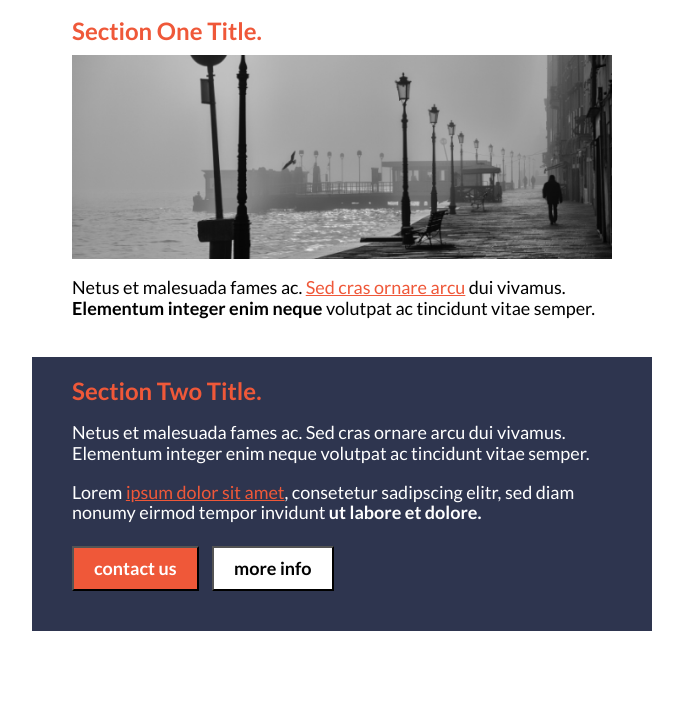
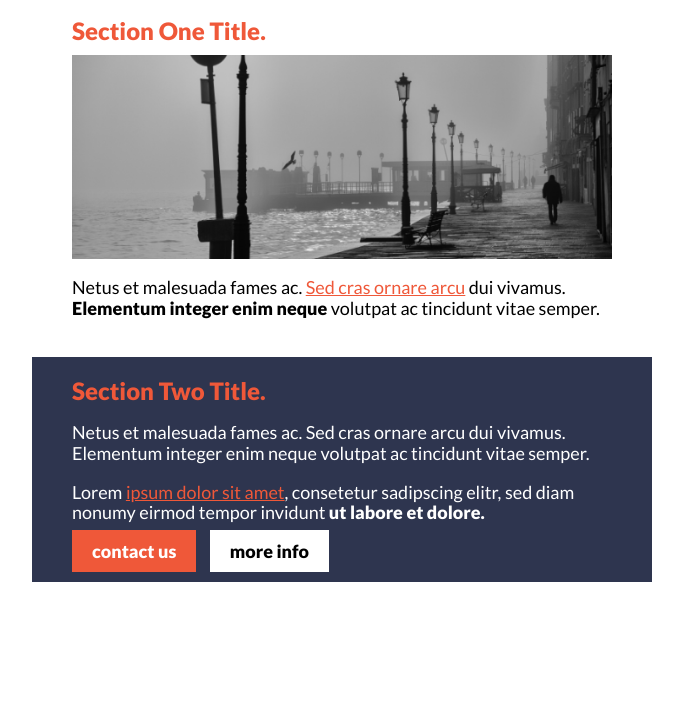
Before and after one commit to mf-dlcz/cssPractice, a website built with Vite: page index.html in a window 1280 px wide. Shown: the part 84-800 px from the top of the page, without its empty margins (298-981 px from the left). Built offline with nearby package versions, Linux system fonts and the light colour scheme.

Commit message:
Updated the layout of my code

```diff
--- a/index.html
+++ b/index.html
@@ -9,7 +9,7 @@
 		<link rel="preconnect" href="https://fonts.googleapis.com" />
 		<link rel="preconnect" href="https://fonts.gstatic.com" crossorigin />
 		<link
-			href="https://fonts.googleapis.com/css2?family=Lato:wght@400;700&display=swap"
+			href="https://fonts.googleapis.com/css2?family=Lato:wght@400;900&display=swap"
 			rel="stylesheet"
 		/>
 		<link
@@ -20,18 +20,26 @@
 		<title>CSS is a lot of fun</title>
 	</head>
 	<body>
+		<header>
+			<div class="container">
 				<h1 id="title">CSS is a lot of fun</h1>
+			</div>
+		</header>
+
 		<section class="section-one">
+			<div class="container">
 				<h2 class="section-title">Section One Title.</h2>
-			<img src="/images/boardwalk.png" class="section-one-img" />
+				<img src="/images/boardwalk.png" alt="person walking on boardwalk" class="section-one-img" />
 
 				<p>
 					Netus et malesuada fames ac. <a href="#" class="section-link">Sed cras ornare arcu</a> dui vivamus.
 					<span class="bold">Elementum integer enim neque</span> volutpat ac tincidunt vitae semper.
 				</p>
+			</div>
 		</section>
 
 		<section class="section-two">
+			<div class="container">
 				<h2 class="section-title">Section Two Title.</h2>
 
 				<p>
@@ -43,9 +51,9 @@
 					Lorem <a href="#" class="section-link">ipsum dolor sit amet</a>, consetetur sadipscing elitr, sed diam
 					nonumy eirmod tempor invidunt <span class="bold">ut labore et dolore.</span>
 				</p>
-
-			<button class="btn contact-btn">contact us</button>
-			<button class="btn more-info-btn">more info</button>
+				<a class="btn contact-btn">contact us</a>
+				<a class="btn more-info-btn">more info</a>
+			</div>
 		</section>
 	</body>
 </html>
--- a/style/styles.css
+++ b/style/styles.css
@@ -6,8 +6,12 @@ body {
   font-size: 18px;
 }
 /*
-* Title
+* Header
 */
+
+.container {
+
+}
 
 #title {
   color: white;
@@ -35,6 +39,7 @@ body {
   font-size: 24px;
   color: #EF5839;
   margin: 0 0 10px;
+  font-weight: 900;
 }
 
 .section-one-img {
@@ -50,8 +55,13 @@ body {
   color: #EF5839;
 }
 
+.section-link:hover,
+.section-link:focus {
+  color: #D4B44C;
+}
+
 .bold {
-  font-weight: 700;
+  font-weight: 900;
 }
 
 /*
@@ -67,7 +77,7 @@ body {
 .btn {
   padding: 10px 20px;
   margin: 5px 10px 20px 0;
-  font-weight: 700;
+  font-weight: 900;
 }
 
 .contact-btn {
```
Lines whose indentation alone changed are shown as unchanged.
